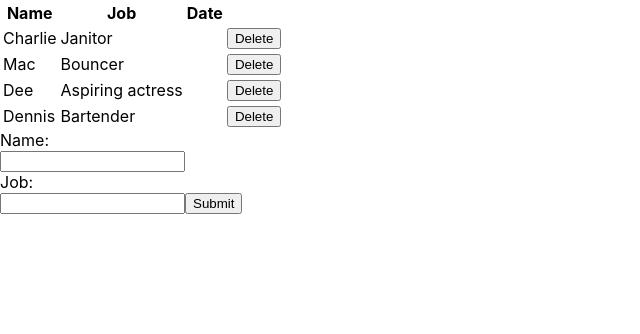
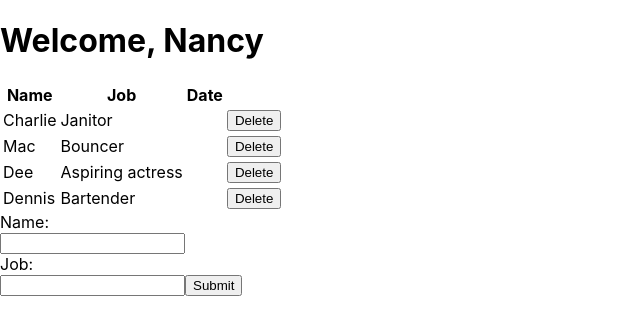
Before and after one commit to nancyk12/react-tutorial, a React (Create React App) app: page / in a window 1280 px wide. Shown: the top 334 px of the page, without its empty margins (0-640 px from the left). Built offline with nearby package versions, Linux system fonts and the light colour scheme.

Commit message:
added functional compoents Welcome

```diff
--- a/src/App.js
+++ b/src/App.js
@@ -7,8 +7,15 @@ import React, { Component } from 'react'
 import Table from "./Table";
 import Form from "./Form";
 
+//component can also be functional
+// {} evaluate javascript code
+function Welcome(props){
+    return <h1>Welcome, {props.name}</h1>
+}
+
+
 class App extends Component {
-
+    //set initial state of components
     state = {
         characters: [ {
             name: 'Charlie',
@@ -72,6 +79,7 @@ removeCharacter = (index) => {
     // so table can use it later on
     return (
       <div className="container">
+        <Welcome name='Nancy'/>
         <Table
         characterData={this.state.characters}
         removeCharacter={this.removeCharacter}
```
